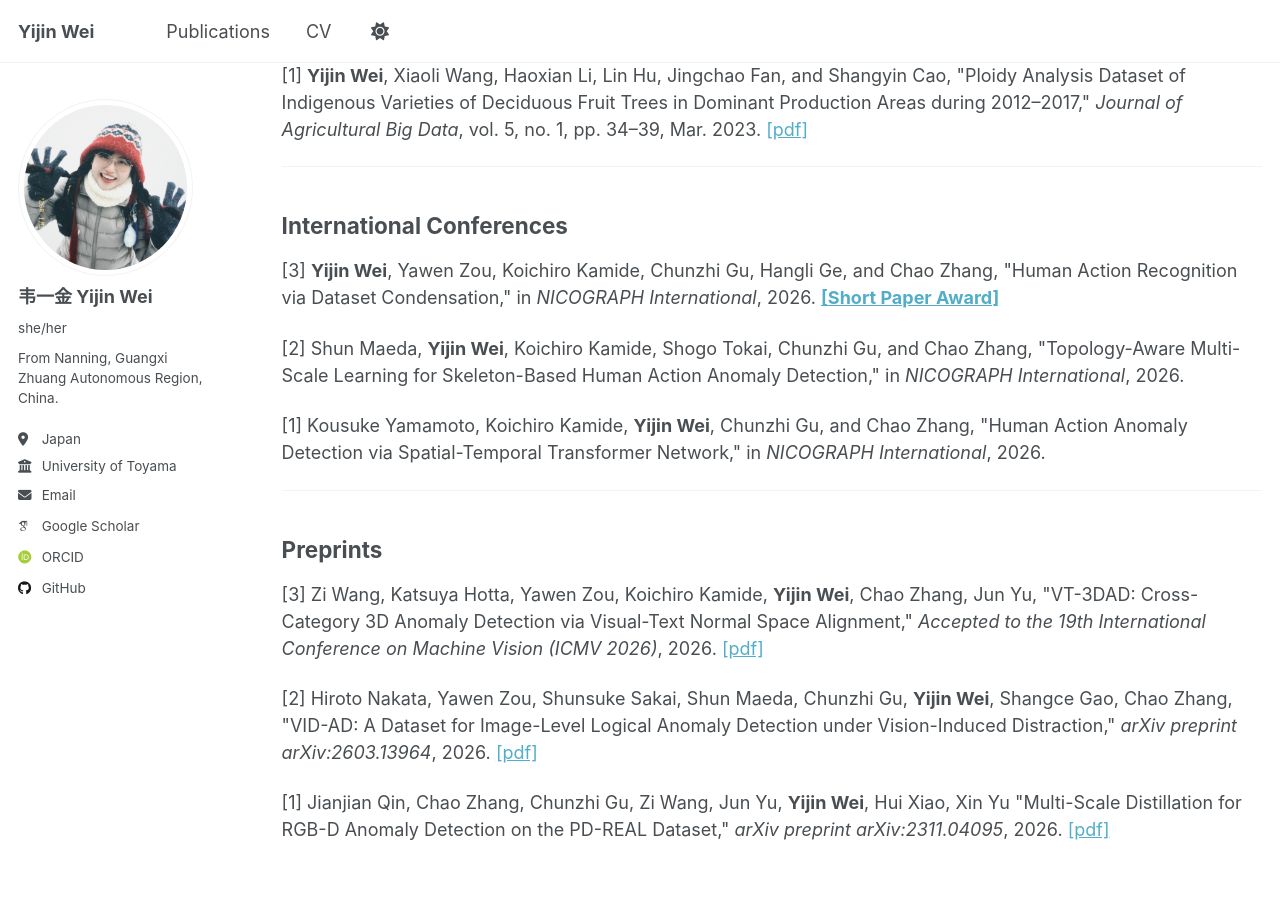
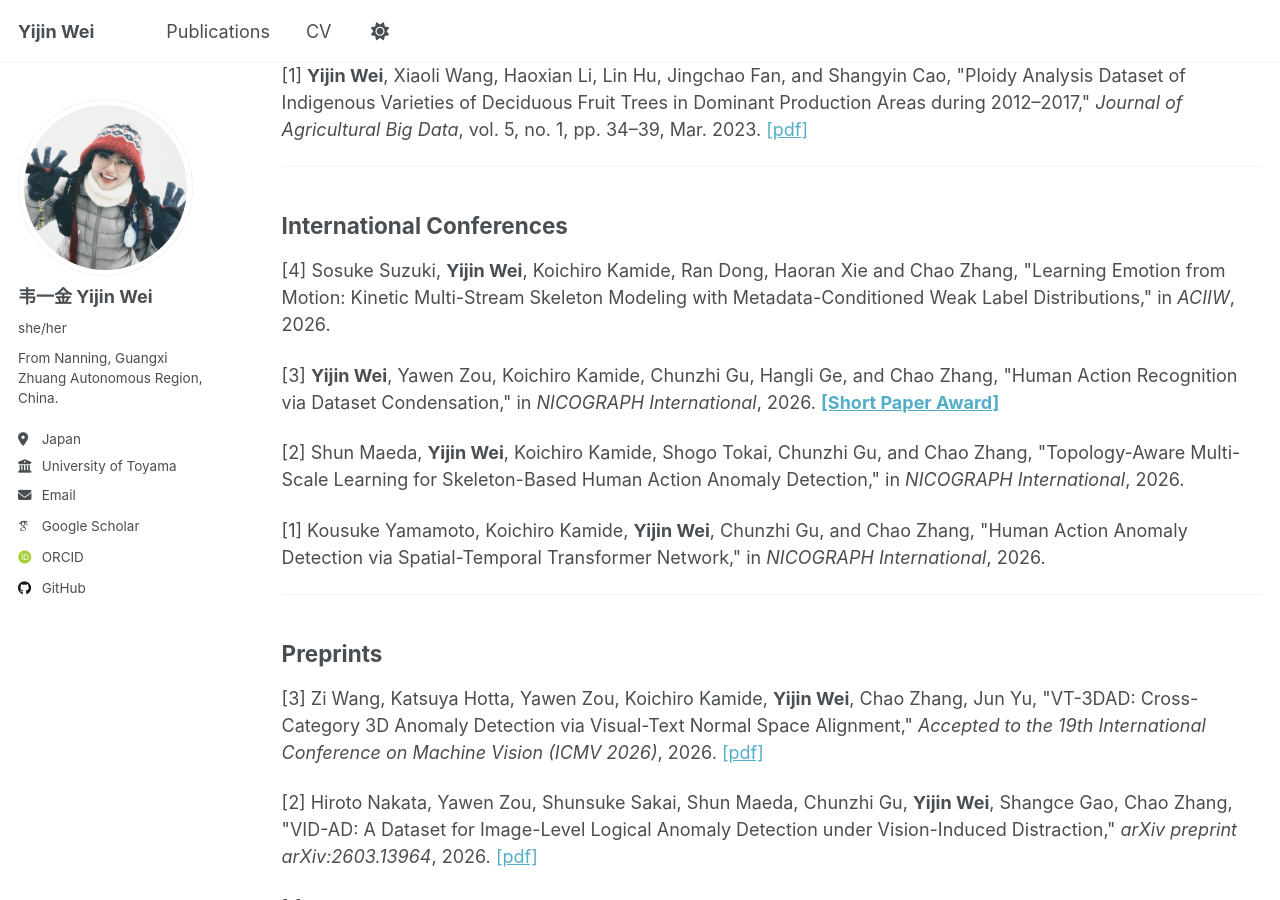
Before and after one commit to mangx/mangx.github.io, a Jekyll site: the page built from _pages/publications.html, in a window 1280 px wide and 900 px high, scrolled down 596 px. Built offline with Jekyll 4.4.1, drawn with Linux system fonts in a browser that asks for light colours; some web fonts are replaced.

Commit message:
Update publications.html

```diff
--- a/_pages/publications.html
+++ b/_pages/publications.html
@@ -54,6 +54,12 @@ author_profile: true
 <h2>International Conferences</h2>
 
 <p>
+[4] Sosuke Suzuki, <b>Yijin Wei</b>, Koichiro Kamide, Ran Dong, Haoran Xie and Chao Zhang,
+"Learning Emotion from Motion: Kinetic Multi-Stream Skeleton Modeling with Metadata-Conditioned Weak Label Distributions,"
+in <em>ACIIW</em>, 2026.
+</p>
+
+<p>
 [3] <b>Yijin Wei</b>, Yawen Zou, Koichiro Kamide, Chunzhi Gu, Hangli Ge, and Chao Zhang,
 "Human Action Recognition via Dataset Condensation,"
 in <em>NICOGRAPH International</em>, 2026.
```
